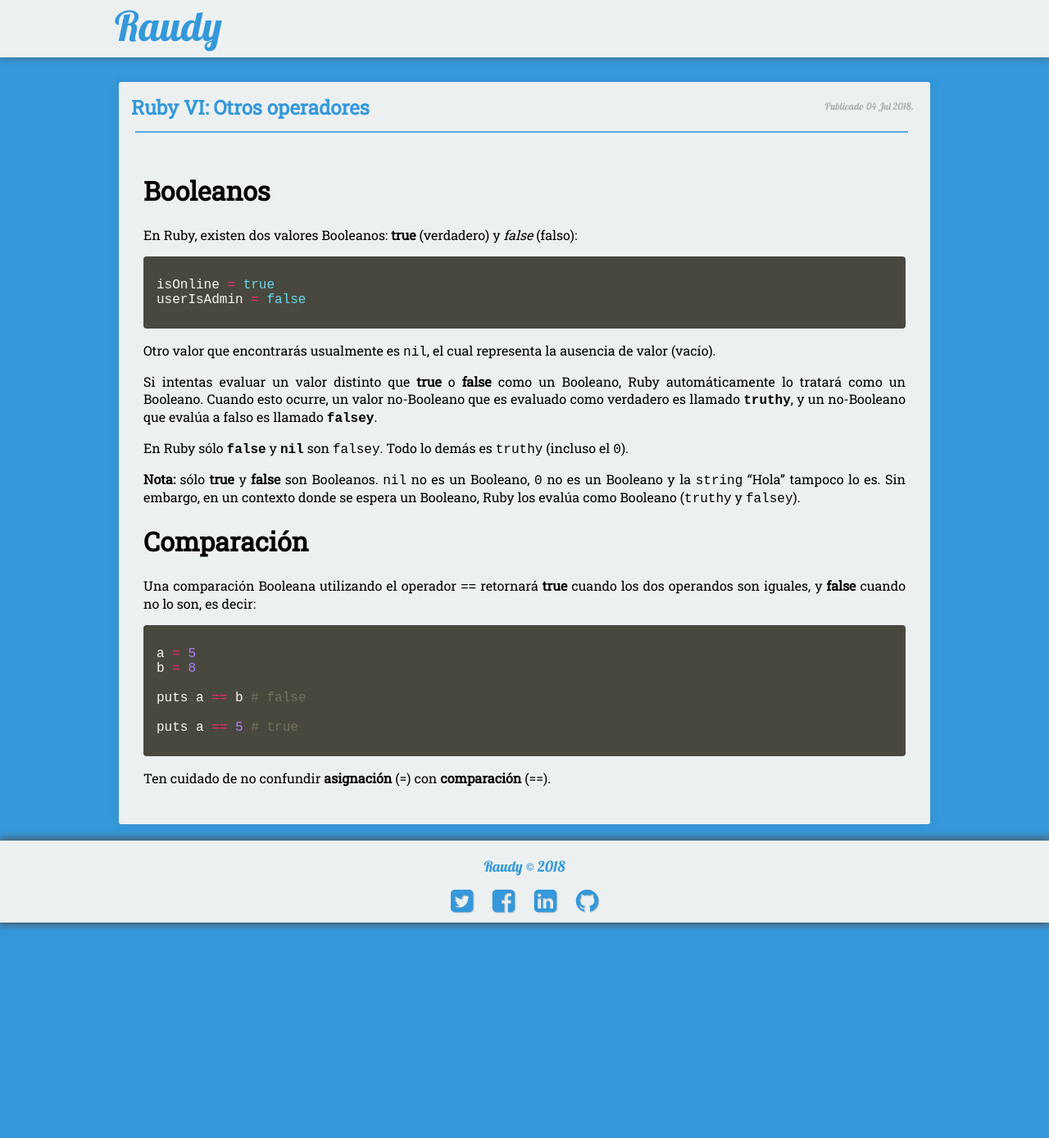
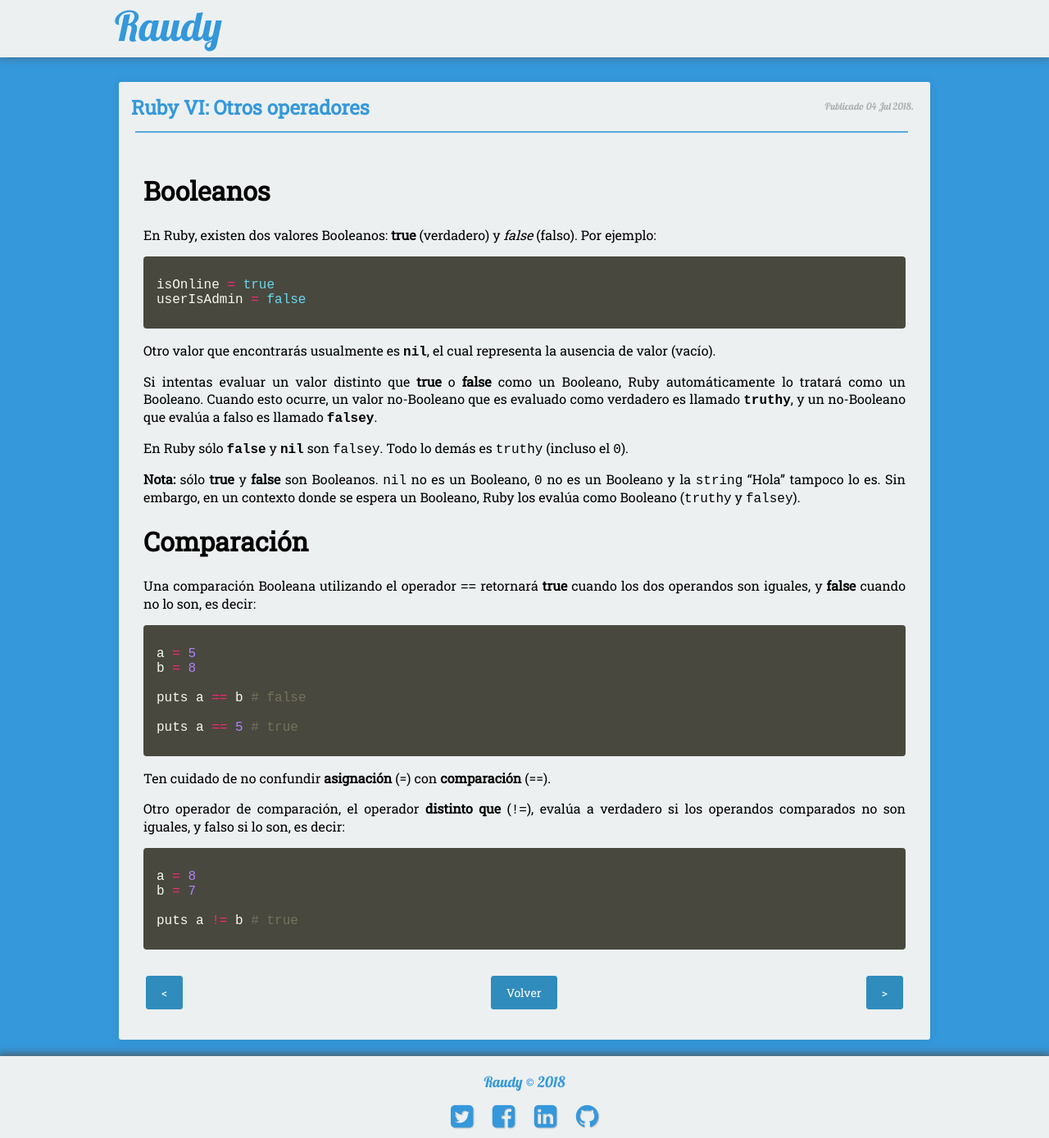
Before and after one commit to nisoto/Blog-anterior-2.0, a Jekyll site: the page built from _posts/2018-07-04-ruby-vi-otros-operadores.md, in a window 1280 px wide. Shown: the whole page at 82% size. Built offline with Jekyll 4.4.1, drawn with Linux system fonts in a browser that asks for light colours; nearby versions of some CDN libraries.

Commit message:
Update 2018-07-04-ruby-vi-otros-operadores.md

```diff
--- a/_posts/2018-07-04-ruby-vi-otros-operadores.md
+++ b/_posts/2018-07-04-ruby-vi-otros-operadores.md
@@ -8,14 +8,14 @@ tags: [ruby]
 
 # Booleanos
 
-En Ruby, existen dos valores Booleanos: **true** (verdadero) y *false* (falso):
+En Ruby, existen dos valores Booleanos: **true** (verdadero) y *false* (falso). Por ejemplo:
 
 {% highlight ruby %}
 isOnline = true
 userIsAdmin = false
 {% endhighlight %}
 
-Otro valor que encontrarás usualmente es `nil`, el cual representa la ausencia de valor (vacío).
+Otro valor que encontrarás usualmente es **`nil`**, el cual representa la ausencia de valor (vacío).
 
 Si intentas evaluar un valor distinto que **true** o **false** como un Booleano, Ruby automáticamente lo tratará como un Booleano. Cuando esto ocurre, un valor no-Booleano que es evaluado como verdadero es llamado **`truthy`**, y un no-Booleano que evalúa a falso es llamado **`falsey`**.
 
@@ -37,3 +37,16 @@ puts a == 5 # true
 {% endhighlight %}
 
 Ten cuidado de no confundir **asignación** (=) con **comparación** (==).
+
+Otro operador de comparación, el operador **distinto que** (`!=`), evalúa a verdadero si los operandos comparados no son iguales, y falso si lo son, es decir:
+
+{% highlight ruby %}
+a = 8
+b = 7
+
+puts a != b # true
+{% endhighlight %}
+
+|     |     |     |
+|:----|:---:|----:|
+| [<](https://nisoto.github.io/ruby-iii-strings/){: .btn .btn-info} | [Volver](https://nisoto.github.io/blog/){: .btn .btn-info} | [>](https://nisoto.github.io/blog/){: .btn .btn-info} |
```
